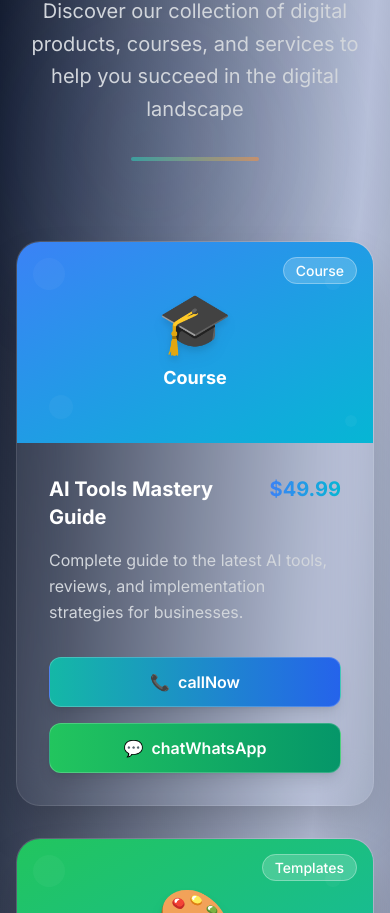
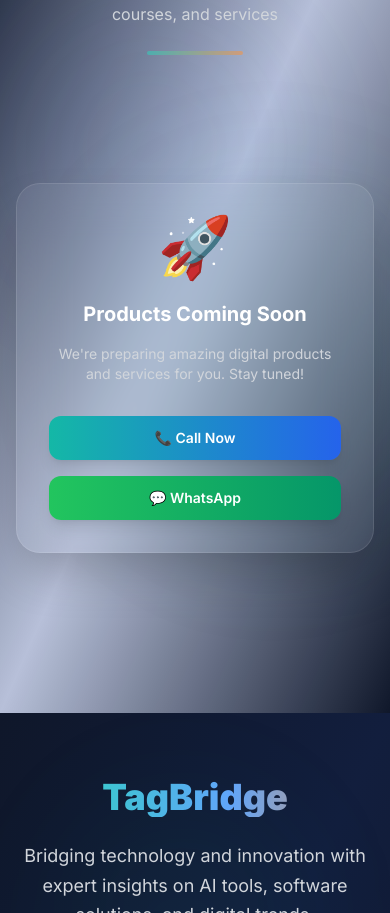
Before and after one commit to TedrosAbebe/tag-bridge-com, a Next.js app: page / in a window 390 px wide. Shown: the part 6123-7036 px from the top of the page. Built offline with nearby package versions, Linux system fonts and the light colour scheme.

Commit message:
MAJOR IMPROVEMENTS: Remove sample products, add ETB/USD currency, optimize mobile text, remove duplicates

```diff
--- a/app/components/ProductsSection.tsx
+++ b/app/components/ProductsSection.tsx
@@ -8,6 +8,7 @@
   title: string
   description: string
   price: string
+  currency: 'USD' | 'ETB'
   category: string
   image?: string
 }
@@ -21,55 +22,14 @@
     // Load products from localStorage (admin managed)
     const adminProducts = localStorage.getItem('adminProducts')
     if (adminProducts) {
-      setProducts(JSON.parse(adminProducts))
-    } else {
-      // Default products if no admin data
-      const defaultProducts = [
-        {
-          id: '1',
-          title: 'AI Tools Mastery Guide',
-          description: 'Complete guide to the latest AI tools, reviews, and implementation strategies for businesses.',
-          price: '$49.99',
-          category: 'Course'
-        },
-        {
-          id: '2',
-          title: 'Tech Review Templates',
-          description: 'Professional templates and frameworks for creating comprehensive technology reviews.',
-          price: '$29.99',
-          category: 'Templates'
-        },
-        {
-          id: '3',
-          title: 'Digital Innovation Handbook',
-          description: 'Learn how to navigate and leverage emerging technologies for business growth.',
-          price: '$39.99',
-          category: 'Book'
-        },
-        {
-          id: '4',
-          title: 'ERP System Consultation',
-          description: 'Personalized consultation for selecting and implementing the right ERP system.',
-          price: '$199.99',
-          category: 'Service'
-        },
-        {
-          id: '5',
-          title: 'Crypto Analysis Reports',
-          description: 'Monthly cryptocurrency market analysis and blockchain technology insights.',
-          price: '$24.99',
-          category: 'Subscription'
-        },
-        {
-          id: '6',
-          title: 'Software Review Toolkit',
-          description: 'Complete toolkit for evaluating and reviewing business software solutions.',
-          price: '$34.99',
-          category: 'Digital Product'
-        }
-      ]
-      setProducts(defaultProducts)
+      try {
+        setProducts(JSON.parse(adminProducts))
+      } catch (error) {
+        console.error('Error loading products:', error)
+        setProducts([])
+      }
     }
+    // No default products - admin will add them
 
     // Intersection Observer for animations
     const observer = new IntersectionObserver(
@@ -88,27 +48,92 @@
   }, [])
 
   const getCategoryIcon = (category: string) => {
-    switch (category) {
-      case 'Book': return '📚'
-      case 'Course': return '🎓'
-      case 'Templates': return '🎨'
-      case 'Service': return '⚡'
-      case 'Subscription': return '📊'
-      case 'Digital Product': return '💻'
+    switch (category.toLowerCase()) {
+      case 'book': return '📚'
+      case 'course': return '🎓'
+      case 'template': return '🎨'
+      case 'service': return '⚡'
+      case 'subscription': return '📊'
+      case 'software': return '💻'
+      case 'consultation': return '🤝'
       default: return '💼'
     }
   }
 
   const getCategoryGradient = (category: string) => {
-    switch (category) {
-      case 'Book': return 'from-purple-500 to-pink-500'
-      case 'Course': return 'from-blue-500 to-cyan-500'
-      case 'Templates': return 'from-green-500 to-teal-500'
-      case 'Service': return 'from-orange-500 to-red-500'
-      case 'Subscription': return 'from-indigo-500 to-purple-500'
-      case 'Digital Product': return 'from-teal-500 to-blue-500'
+    switch (category.toLowerCase()) {
+      case 'book': return 'from-purple-500 to-pink-500'
+      case 'course': return 'from-blue-500 to-cyan-500'
+      case 'template': return 'from-green-500 to-teal-500'
+      case 'service': return 'from-orange-500 to-red-500'
+      case 'subscription': return 'from-indigo-500 to-purple-500'
+      case 'software': return 'from-teal-500 to-blue-500'
+      case 'consultation': return 'from-amber-500 to-orange-500'
       default: return 'from-gray-500 to-gray-600'
     }
+  }
+
+  const formatPrice = (price: string, currency: 'USD' | 'ETB') => {
+    const symbol = currency === 'USD' ? '$' : 'ETB'
+    return `${symbol}${price}`
+  }
+
+  // If no products, show empty state
+  if (products.length === 0) {
+    return (
+      <section id="products" className="relative section-padding overflow-hidden">
+        {/* Background Effects */}
+        <div className="absolute inset-0">
+          <div className="absolute top-0 left-0 w-full h-full bg-gradient-to-br from-slate-900 via-blue-900/30 to-slate-900"></div>
+          <div className="absolute top-40 right-20 w-80 h-80 bg-blue-500/10 rounded-full blur-3xl animate-pulse"></div>
+          <div className="absolute bottom-40 left-20 w-96 h-96 bg-teal-500/10 rounded-full blur-3xl animate-pulse" style={{ animationDelay: '2s' }}></div>
+        </div>
+
+        <div className="relative max-w-7xl mx-auto">
+          {/* Section Header */}
+          <div className="text-center mb-16">
+            <h2 className="text-3xl sm:text-4xl md:text-5xl font-black mb-4 sm:mb-6">
+              <span className="bg-gradient-to-r from-teal-400 via-blue-400 to-orange-400 bg-clip-text text-transparent animate-gradient-x bg-300%">
+                {t('products')}
+              </span>
+            </h2>
+            <p className="text-base sm:text-lg md:text-xl text-gray-300 max-w-3xl mx-auto leading-relaxed px-4">
+              Discover our collection of digital products, courses, and services
+            </p>
+            <div className="w-24 sm:w-32 h-1 bg-gradient-to-r from-teal-400 to-orange-400 mx-auto rounded-full animate-pulse mt-6 sm:mt-8"></div>
+          </div>
+
+          {/* Empty State */}
+          <div className="text-center py-16 sm:py-20">
+            <div className="glass-effect bg-white/5 backdrop-blur-xl rounded-3xl p-8 sm:p-12 border border-white/10 max-w-2xl mx-auto">
+              <div className="text-6xl sm:text-8xl mb-6">🚀</div>
+              <h3 className="text-xl sm:text-2xl font-bold text-white mb-4">Products Coming Soon</h3>
+              <p className="text-gray-300 mb-8 text-sm sm:text-base">
+                We're preparing amazing digital products and services for you. Stay tuned!
+              </p>
+
+              {/* Contact Options */}
+              <div className="flex flex-col sm:flex-row gap-4 justify-center">
+                <a
+                  href="tel:+251991856292"
+                  className="px-6 py-3 bg-gradient-to-r from-teal-500 to-blue-600 text-white font-semibold rounded-xl shadow-lg hover:shadow-teal-500/25 transition-all duration-300 transform hover:scale-105 text-sm sm:text-base"
+                >
+                  📞 Call Now
+                </a>
+                <a
+                  href="https://wa.me/251991856292"
+                  target="_blank"
+                  rel="noopener noreferrer"
+                  className="px-6 py-3 bg-gradient-to-r from-green-500 to-emerald-600 text-white font-semibold rounded-xl shadow-lg hover:shadow-green-500/25 transition-all duration-300 transform hover:scale-105 text-sm sm:text-base"
+                >
+                  💬 WhatsApp
+                </a>
+              </div>
+            </div>
+          </div>
+        </div>
+      </section>
+    )
   }
 
   return (
@@ -120,22 +145,22 @@
         <div className="absolute bottom-40 left-20 w-96 h-96 bg-teal-500/10 rounded-full blur-3xl animate-pulse" style={{ animationDelay: '2s' }}></div>
       </div>
 
-      <div className="relative max-w-7xl mx-auto">
-        {/* Section Header */}
-        <div className={`text-center mb-20 transition-all duration-1000 ${isVisible ? 'opacity-100 translate-y-0' : 'opacity-0 translate-y-10'}`}>
-          <h2 className="text-5xl sm:text-6xl font-black mb-6">
+      <div className="relative max-w-7xl mx-auto px-4">
+        {/* Section Header - Optimized for Mobile */}
+        <div className={`text-center mb-12 sm:mb-16 md:mb-20 transition-all duration-1000 ${isVisible ? 'opacity-100 translate-y-0' : 'opacity-0 translate-y-10'}`}>
+          <h2 className="text-3xl sm:text-4xl md:text-5xl lg:text-6xl font-black mb-4 sm:mb-6">
             <span className="bg-gradient-to-r from-teal-400 via-blue-400 to-orange-400 bg-clip-text text-transparent animate-gradient-x bg-300%">
               {t('products')}
             </span>
           </h2>
-          <p className="text-xl sm:text-2xl text-gray-300 max-w-4xl mx-auto leading-relaxed">
-            Discover our collection of digital products, courses, and services to help you succeed in the digital landscape
+          <p className="text-base sm:text-lg md:text-xl lg:text-2xl text-gray-300 max-w-4xl mx-auto leading-relaxed">
+            Discover our collection of digital products, courses, and services
           </p>
-          <div className="w-32 h-1 bg-gradient-to-r from-teal-400 to-orange-400 mx-auto rounded-full animate-pulse mt-8"></div>
+          <div className="w-24 sm:w-32 h-1 bg-gradient-to-r from-teal-400 to-orange-400 mx-auto rounded-full animate-pulse mt-6 sm:mt-8"></div>
         </div>
 
-        {/* Products Grid */}
-        <div className="grid grid-cols-1 md:grid-cols-2 lg:grid-cols-3 gap-8 mb-20">
+        {/* Products Grid - Responsive */}
+        <div className="grid grid-cols-1 sm:grid-cols-2 lg:grid-cols-3 gap-6 sm:gap-8 mb-12 sm:mb-16 md:mb-20">
           {products.map((product, index) => (
             <div
               key={product.id}
@@ -155,53 +180,50 @@
                     <div className="w-full h-full flex items-center justify-center relative">
                       {/* Background Pattern */}
                       <div className="absolute inset-0 opacity-20">
-                        <div className="absolute top-4 left-4 w-8 h-8 bg-white/20 rounded-full"></div>
-                        <div className="absolute top-8 right-8 w-4 h-4 bg-white/20 rounded-full"></div>
-                        <div className="absolute bottom-6 left-8 w-6 h-6 bg-white/20 rounded-full"></div>
-                        <div className="absolute bottom-4 right-4 w-3 h-3 bg-white/20 rounded-full"></div>
+                        <div className="absolute top-4 left-4 w-6 sm:w-8 h-6 sm:h-8 bg-white/20 rounded-full"></div>
+                        <div className="absolute top-6 sm:top-8 right-6 sm:right-8 w-3 sm:w-4 h-3 sm:h-4 bg-white/20 rounded-full"></div>
+                        <div className="absolute bottom-4 sm:bottom-6 left-6 sm:left-8 w-4 sm:w-6 h-4 sm:h-6 bg-white/20 rounded-full"></div>
+                        <div className="absolute bottom-3 sm:bottom-4 right-3 sm:right-4 w-2 sm:w-3 h-2 sm:h-3 bg-white/20 rounded-full"></div>
                       </div>
 
                       <div className="text-center relative z-10">
-                        <div className="text-6xl mb-3 transform group-hover:scale-110 group-hover:rotate-12 transition-all duration-500 filter drop-shadow-lg">
+                        <div className="text-4xl sm:text-5xl md:text-6xl mb-2 sm:mb-3 transform group-hover:scale-110 group-hover:rotate-12 transition-all duration-500 filter drop-shadow-lg">
                           {getCategoryIcon(product.category)}
                         </div>
-                        <p className="text-white font-bold text-lg">{product.category}</p>
+                        <p className="text-white font-bold text-sm sm:text-base md:text-lg">{product.category}</p>
                       </div>
                     </div>
                   )}
 
                   {/* Category Badge */}
-                  <div className="absolute top-4 right-4">
-                    <span className="px-3 py-1 bg-white/20 backdrop-blur-sm text-white text-sm font-medium rounded-full border border-white/30">
+                  <div className="absolute top-3 sm:top-4 right-3 sm:right-4">
+                    <span className="px-2 sm:px-3 py-1 bg-white/20 backdrop-blur-sm text-white text-xs sm:text-sm font-medium rounded-full border border-white/30">
                       {product.category}
                     </span>
                   </div>
                 </div>
 
-                {/* Product Info */}
-                <div className="p-8">
-                  <div className="flex items-start justify-between mb-4">
-                    <h3 className="text-xl sm:text-2xl font-bold text-white flex-1 group-hover:text-teal-300 transition-colors duration-300">
+                {/* Product Info - Mobile Optimized */}
+                <div className="p-4 sm:p-6 md:p-8">
+                  <div className="flex items-start justify-between mb-3 sm:mb-4">
+                    <h3 className="text-lg sm:text-xl md:text-2xl font-bold text-white flex-1 group-hover:text-teal-300 transition-colors duration-300 leading-tight">
                       {product.title}
                     </h3>
-                    <span className={`text-xl font-bold bg-gradient-to-r ${getCategoryGradient(product.category)} bg-clip-text text-transparent ml-4`}>
-                      {product.price}
+                    <span className={`text-lg sm:text-xl font-bold bg-gradient-to-r ${getCategoryGradient(product.category)} bg-clip-text text-transparent ml-3 sm:ml-4 whitespace-nowrap`}>
+                      {formatPrice(product.price, product.currency)}
                     </span>
                   </div>
 
-                  <p className="text-gray-300 mb-8 leading-relaxed">
+                  <p className="text-gray-300 mb-6 sm:mb-8 leading-relaxed text-sm sm:text-base">
                     {product.description}
                   </p>
 
-                  {/* Action Buttons */}
-                  <div className="flex flex-col sm:flex-row gap-4">
+                  {/* Action Buttons - Mobile Optimized */}
+                  <div className="flex flex-col gap-3 sm:gap-4">
                     <a
                       href="tel:+251991856292"
-                      className="group/btn relative px-6 py-3 bg-gradient-to-r from-teal-500 to-blue-600 text-white font-semibold rounded-xl shadow-lg hover:shadow-teal-500/25 transition-all duration-300 transform hover:scale-105 hover:-translate-y-1 border border-white/20 flex-1 text-center"
+                      className="group/btn relative px-4 sm:px-6 py-2.5 sm:py-3 bg-gradient-to-r from-teal-500 to-blue-600 text-white font-semibold rounded-xl shadow-lg hover:shadow-teal-500/25 transition-all duration-300 transform hover:scale-105 hover:-translate-y-1 border border-white/20 text-center text-sm sm:text-base"
                       onClick={(e) => {
-                        console.log('Call button clicked!')
-                        // For mobile devices, this should work automatically
-                        // For desktop, we can show an alert
                         if (!/Android|webOS|iPhone|iPad|iPod|BlackBerry|IEMobile|Opera Mini/i.test(navigator.userAgent)) {
                           e.preventDefault()
                           alert('Call: +251 99 185 6292')
@@ -210,21 +232,19 @@
                     >
                       <span className="relative z-10 flex items-center justify-center">
                         <span className="mr-2">📞</span>
-                        {t('callNow')}
+                        Call Now
                       </span>
-                      <div className="absolute inset-0 bg-gradient-to-r from-teal-600 to-blue-700 rounded-xl opacity-0 group-hover/btn:opacity-100 transition-opacity duration-300"></div>
                     </a>
                     <a
                       href="https://wa.me/251991856292"
                       target="_blank"
                       rel="noopener noreferrer"
-                      className="group/btn relative px-6 py-3 bg-gradient-to-r from-green-500 to-emerald-600 text-white font-semibold rounded-xl shadow-lg hover:shadow-green-500/25 transition-all duration-300 transform hover:scale-105 hover:-translate-y-1 border border-white/20 flex-1 text-center"
+                      className="group/btn relative px-4 sm:px-6 py-2.5 sm:py-3 bg-gradient-to-r from-green-500 to-emerald-600 text-white font-semibold rounded-xl shadow-lg hover:shadow-green-500/25 transition-all duration-300 transform hover:scale-105 hover:-translate-y-1 border border-white/20 text-center text-sm sm:text-base"
                     >
                       <span className="relative z-10 flex items-center justify-center">
                         <span className="mr-2">💬</span>
-                        {t('chatWhatsApp')}
+                        WhatsApp
                       </span>
-                      <div className="absolute inset-0 bg-gradient-to-r from-green-600 to-emerald-700 rounded-xl opacity-0 group-hover/btn:opacity-100 transition-opacity duration-300"></div>
                     </a>
                   </div>
                 </div>
@@ -237,71 +257,6 @@
             </div>
           ))}
         </div>
-
-        {/* Enhanced Call to Action */}
-        <div className={`transition-all duration-1000 delay-700 ${isVisible ? 'opacity-100 translate-y-0' : 'opacity-0 translate-y-10'}`}>
-          <div className="glass-effect bg-gradient-to-br from-white/5 to-white/10 rounded-3xl p-8 sm:p-12 border border-white/10 hover:border-teal-400/30 transition-all duration-500 max-w-4xl mx-auto">
-            {/* Background Glow */}
-            <div className="absolute inset-0 bg-gradient-to-br from-teal-500/5 via-blue-500/5 to-orange-500/5 rounded-3xl blur-xl"></div>
-
-            <div className="relative text-center">
-              <h3 className="text-3xl sm:text-4xl font-bold mb-6">
-                <span className="bg-gradient-to-r from-teal-300 to-orange-300 bg-clip-text text-transparent">
-                  {t('readyToStart')}
-                </span>
-              </h3>
-              <p className="text-gray-300 mb-10 text-lg leading-relaxed max-w-3xl mx-auto">
-                {t('startDesc')}
-              </p>
-
-              {/* Enhanced Contact Options */}
-              <div className="grid grid-cols-1 sm:grid-cols-2 gap-6 max-w-2xl mx-auto">
-                <a
-                  href="tel:+251991856292"
-                  className="group relative p-6 bg-gradient-to-br from-teal-500/10 to-blue-600/10 backdrop-blur-sm rounded-2xl border border-teal-500/20 hover:border-teal-400/40 transition-all duration-500 transform hover:scale-105 hover:-translate-y-2"
-                  onClick={(e) => {
-                    console.log('Call button clicked!')
-                    // For mobile devices, this should work automatically
-                    // For desktop, we can show an alert
-                    if (!/Android|webOS|iPhone|iPad|iPod|BlackBerry|IEMobile|Opera Mini/i.test(navigator.userAgent)) {
-                      e.preventDefault()
-                      alert('Call: +251 99 185 6292\n\nOn mobile devices, this will open your phone app automatically.')
-                    }
-                  }}
-                >
-                  <div className="absolute inset-0 bg-gradient-to-br from-teal-500/5 to-blue-600/5 rounded-2xl blur-xl group-hover:blur-2xl transition-all duration-500"></div>
-
-                  <div className="relative text-center">
-                    <div className="w-16 h-16 bg-gradient-to-r from-teal-500 to-blue-600 rounded-2xl flex items-center justify-center mx-auto mb-4 group-hover:scale-110 group-hover:rotate-3 transition-all duration-300 shadow-lg">
-                      <span className="text-2xl">📞</span>
-                    </div>
-                    <h4 className="text-xl font-bold text-white mb-2">{t('directCall')}</h4>
-                    <p className="text-gray-300 text-sm mb-4">{t('directCallDesc')}</p>
-                    <span className="text-teal-300 font-semibold">+251 99 185 6292</span>
-                  </div>
-                </a>
-
-                <a
-                  href="https://wa.me/251991856292"
-                  target="_blank"
-                  rel="noopener noreferrer"
-                  className="group relative p-6 bg-gradient-to-br from-green-500/10 to-emerald-600/10 backdrop-blur-sm rounded-2xl border border-green-500/20 hover:border-green-400/40 transition-all duration-500 transform hover:scale-105 hover:-translate-y-2"
-                >
-                  <div className="absolute inset-0 bg-gradient-to-br from-green-500/5 to-emerald-600/5 rounded-2xl blur-xl group-hover:blur-2xl transition-all duration-500"></div>
-
-                  <div className="relative text-center">
-                    <div className="w-16 h-16 bg-gradient-to-r from-green-500 to-emerald-600 rounded-2xl flex items-center justify-center mx-auto mb-4 group-hover:scale-110 group-hover:rotate-3 transition-all duration-300 shadow-lg">
-                      <span className="text-2xl">💬</span>
-                    </div>
-                    <h4 className="text-xl font-bold text-white mb-2">WhatsApp Chat</h4>
-                    <p className="text-gray-300 text-sm mb-4">{t('whatsappChatDesc')}</p>
-                    <span className="text-green-300 font-semibold">{t('chatNow')}</span>
-                  </div>
-                </a>
-              </div>
-            </div>
-          </div>
-        </div>
       </div>
     </section>
   )
--- a/app/components/admin/ProductManager.tsx
+++ b/app/components/admin/ProductManager.tsx
@@ -8,6 +8,7 @@
   title: string
   description: string
   price: string
+  currency: 'USD' | 'ETB'
   category: string
   image?: string
 }
@@ -20,34 +21,30 @@
     title: '',
     description: '',
     price: '',
+    currency: 'USD' as 'USD' | 'ETB',
     category: 'Course',
     image: ''
   })
 
-  const categories = ['Course', 'Book', 'Digital Product', 'Templates', 'Service']
+  const categories = ['Course', 'Book', 'Software', 'Template', 'Service', 'Consultation', 'Subscription']
+  const currencies = [
+    { value: 'USD', label: 'USD ($)', symbol: '$' },
+    { value: 'ETB', label: 'ETB (Ethiopian Birr)', symbol: 'ETB' }
+  ]
 
   useEffect(() => {
     // Load products from localStorage
     const savedProducts = localStorage.getItem('adminProducts')
     if (savedProducts) {
-      setProducts(JSON.parse(savedProducts))
-    } else {
-      // Initialize with default products
-      const defaultProducts: Product[] = [
-        {
-          id: '1',
-          title: 'Digital Marketing Masterclass',
-          description: 'Complete guide to digital marketing strategies and social media growth.',
-          price: '$49.99',
-          category: 'Course'
-        },
-        {
-          id: '2',
-          title: 'Content Creation Toolkit',
-          description: 'Essential tools and templates for creating engaging social media content.',
-          price: '$29.99',
-          category: 'Digital Product'
-        },
+      try {
+        setProducts(JSON.parse(savedProducts))
+      } catch (error) {
+        console.error('Error loading products:', error)
+        setProducts([])
+      }
+    }
+    // No default products - start empty
+  }, [])
         {
           id: '3',
           title: 'Personal Branding Book',
@@ -74,7 +71,7 @@
       }
       const updatedProducts = [...products, newProduct]
       saveProducts(updatedProducts)
-      setFormData({ title: '', description: '', price: '', category: 'Course', image: '' })
+      setFormData({ title: '', description: '', price: '', currency: 'USD', category: 'Course', image: '' })
       setIsAddingProduct(false)
     }
   }
@@ -86,6 +83,7 @@
         title: product.title,
         description: product.description,
         price: product.price,
+        currency: product.currency || 'USD',
         category: product.category,
         image: product.image || ''
       })
@@ -101,7 +99,7 @@
           : product
       )
       saveProducts(updatedProducts)
-      setFormData({ title: '', description: '', price: '', category: 'Course', image: '' })
+      setFormData({ title: '', description: '', price: '', currency: 'USD', category: 'Course', image: '' })
       setEditingProduct(null)
     }
   }
@@ -114,7 +112,7 @@
   }
 
   const resetForm = () => {
-    setFormData({ title: '', description: '', price: '', category: 'Course', image: '' })
+    setFormData({ title: '', description: '', price: '', currency: 'USD', category: 'Course', image: '' })
     setIsAddingProduct(false)
     setEditingProduct(null)
   }
@@ -183,15 +181,23 @@
               <label className="block text-sm font-medium text-gray-700 mb-2">
                 Price
               </label>
-              <div className="relative">
-                <div className="absolute inset-y-0 left-0 pl-3 flex items-center pointer-events-none">
-                  <DollarSign className="h-4 w-4 text-gray-400" />
-                </div>
+              <div className="flex gap-2">
+                <select
+                  value={formData.currency}
+                  onChange={(e) => setFormData({ ...formData, currency: e.target.value as 'USD' | 'ETB' })}
+                  className="px-3 py-2 border border-gray-300 rounded-lg focus:outline-none focus:ring-2 focus:ring-blue-500"
+                >
+                  {currencies.map(currency => (
+                    <option key={currency.value} value={currency.value}>
+                      {currency.label}
+                    </option>
+                  ))}
+                </select>
                 <input
                   type="text"
                   value={formData.price}
                   onChange={(e) => setFormData({ ...formData, price: e.target.value })}
-                  className="w-full pl-10 pr-3 py-2 border border-gray-300 rounded-lg focus:outline-none focus:ring-2 focus:ring-blue-500"
+                  className="flex-1 px-3 py-2 border border-gray-300 rounded-lg focus:outline-none focus:ring-2 focus:ring-blue-500"
                   placeholder="29.99"
                 />
               </div>
@@ -274,7 +280,7 @@
                   {product.title}
                 </h3>
                 <span className="text-lg font-bold text-blue-600 ml-2">
-                  {product.price}
+                  {product.currency === 'USD' ? '$' : 'ETB'}{product.price}
                 </span>
               </div>
 
```
